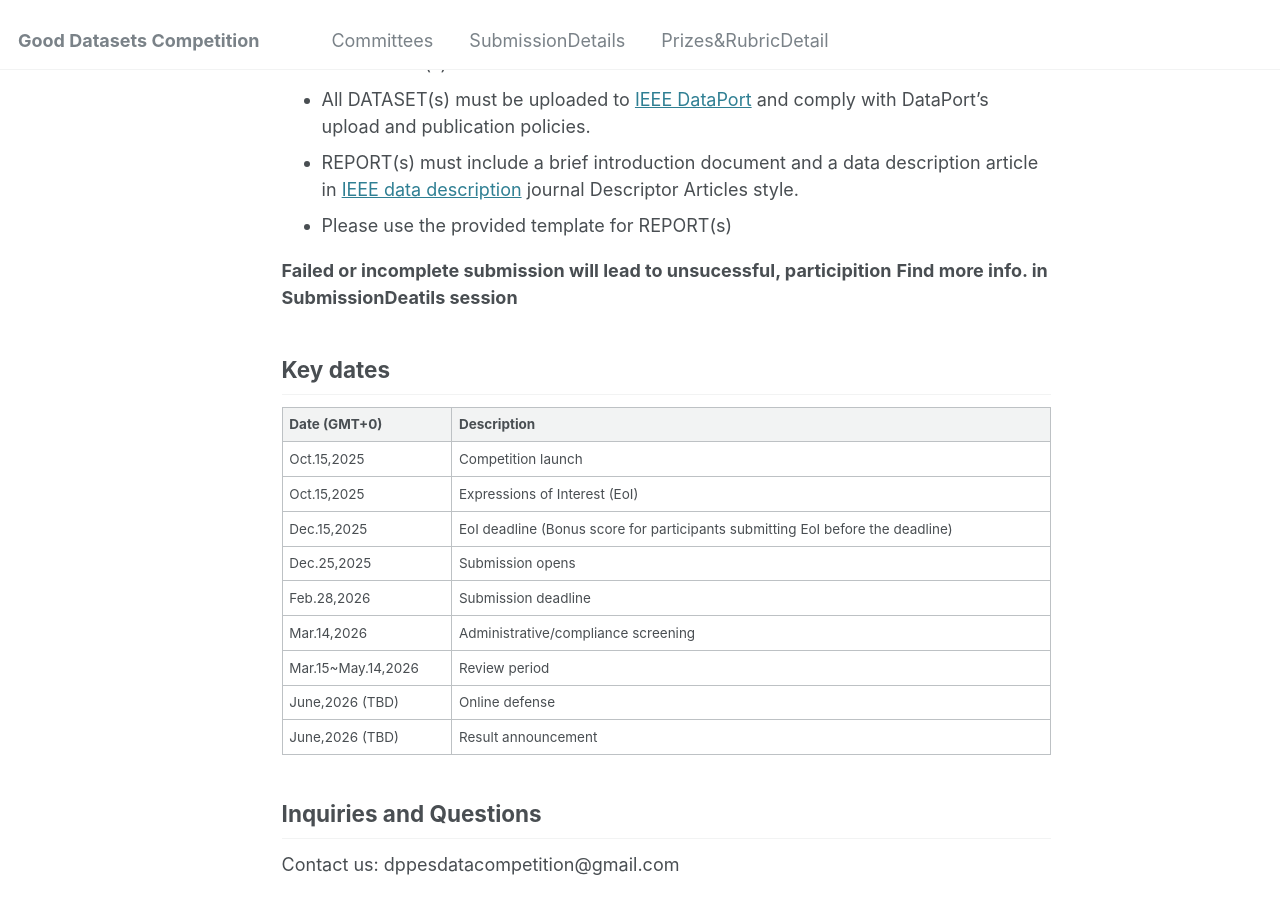
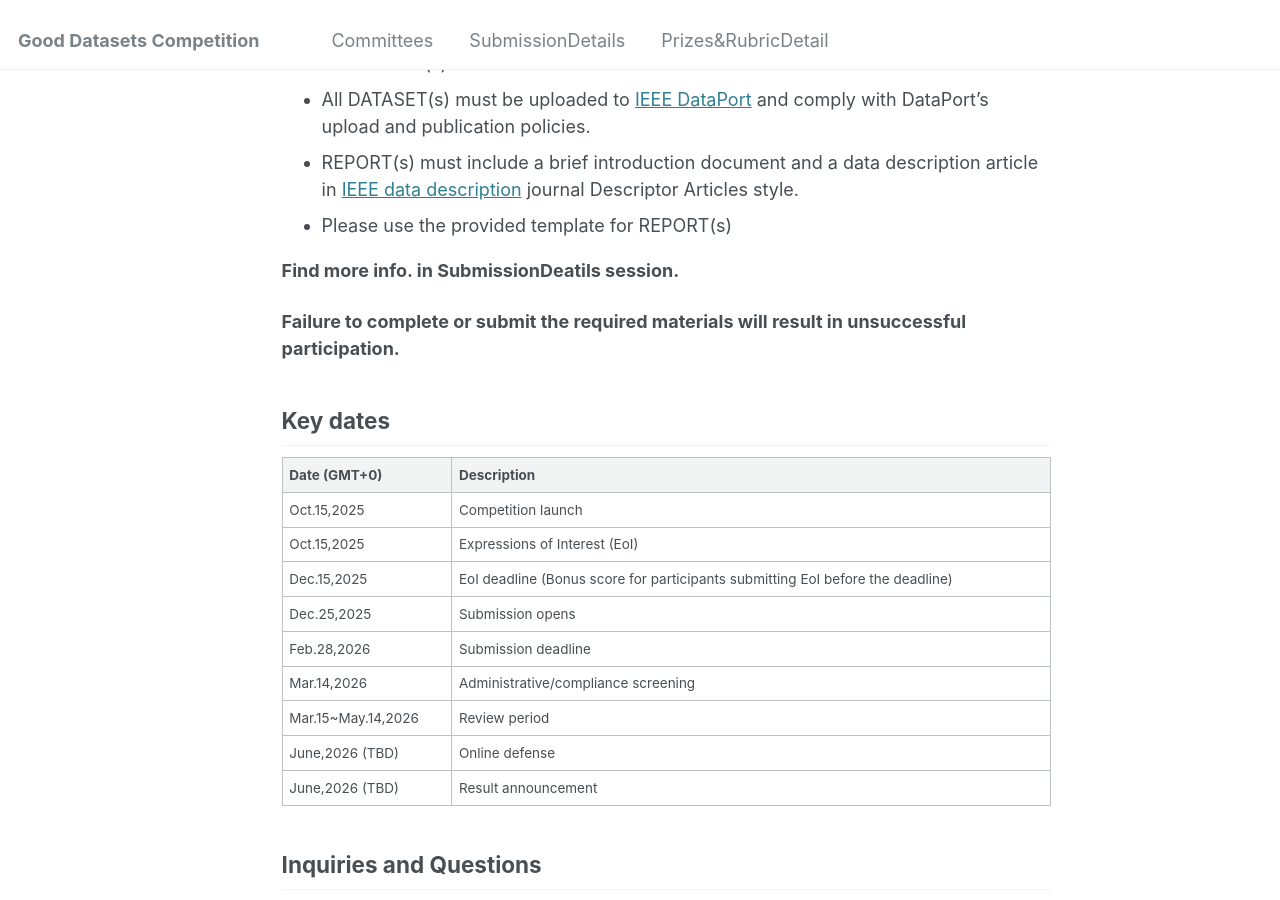
Before and after one commit to dpPEScomp/pesdpcompetition.github.io, a Jekyll site: the page built from _pages/about.md, in a window 1280 px wide and 900 px high, scrolled down 1680 px. Built offline with Jekyll 4.4.1, drawn with Linux system fonts in a browser that asks for light colours.

Commit message:
Update about.md

```diff
--- a/_pages/about.md
+++ b/_pages/about.md
@@ -32,8 +32,9 @@ This Competition encourages researchers across the community to contribute high-
 * REPORT(s) must include a brief introduction document and a data description article in [IEEE data description](https://www.ieee-data.org/) journal Descriptor Articles style.
 * Please use the provided template for REPORT(s)
 
-**Failed or incomplete submission will lead to unsucessful, participition**
-**Find more info. in SubmissionDeatils session**
+**Find more info. in SubmissionDeatils session.**
+
+**Failure to complete or submit the required materials will result in unsuccessful participation.**
 
 
 ## **Key dates**
```
